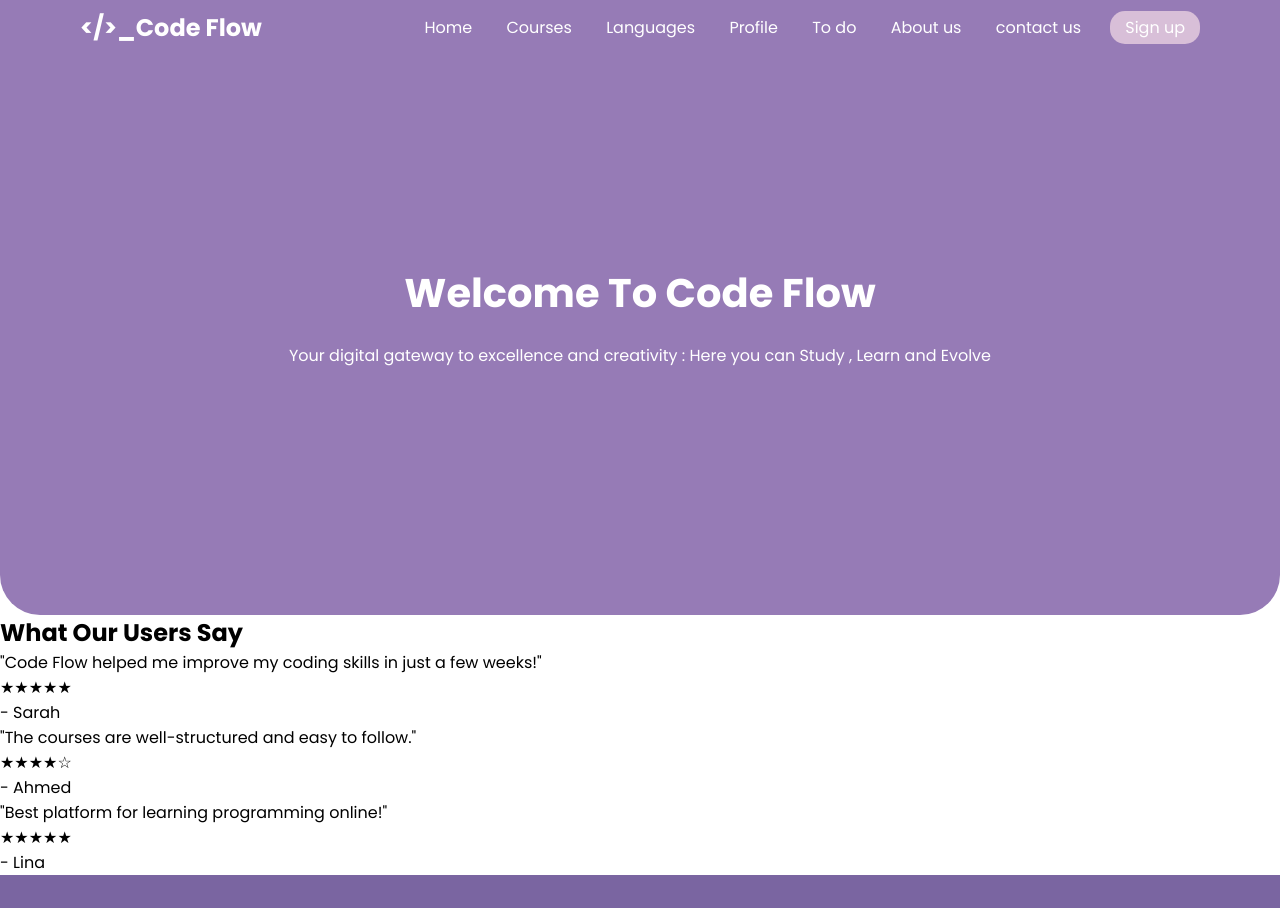
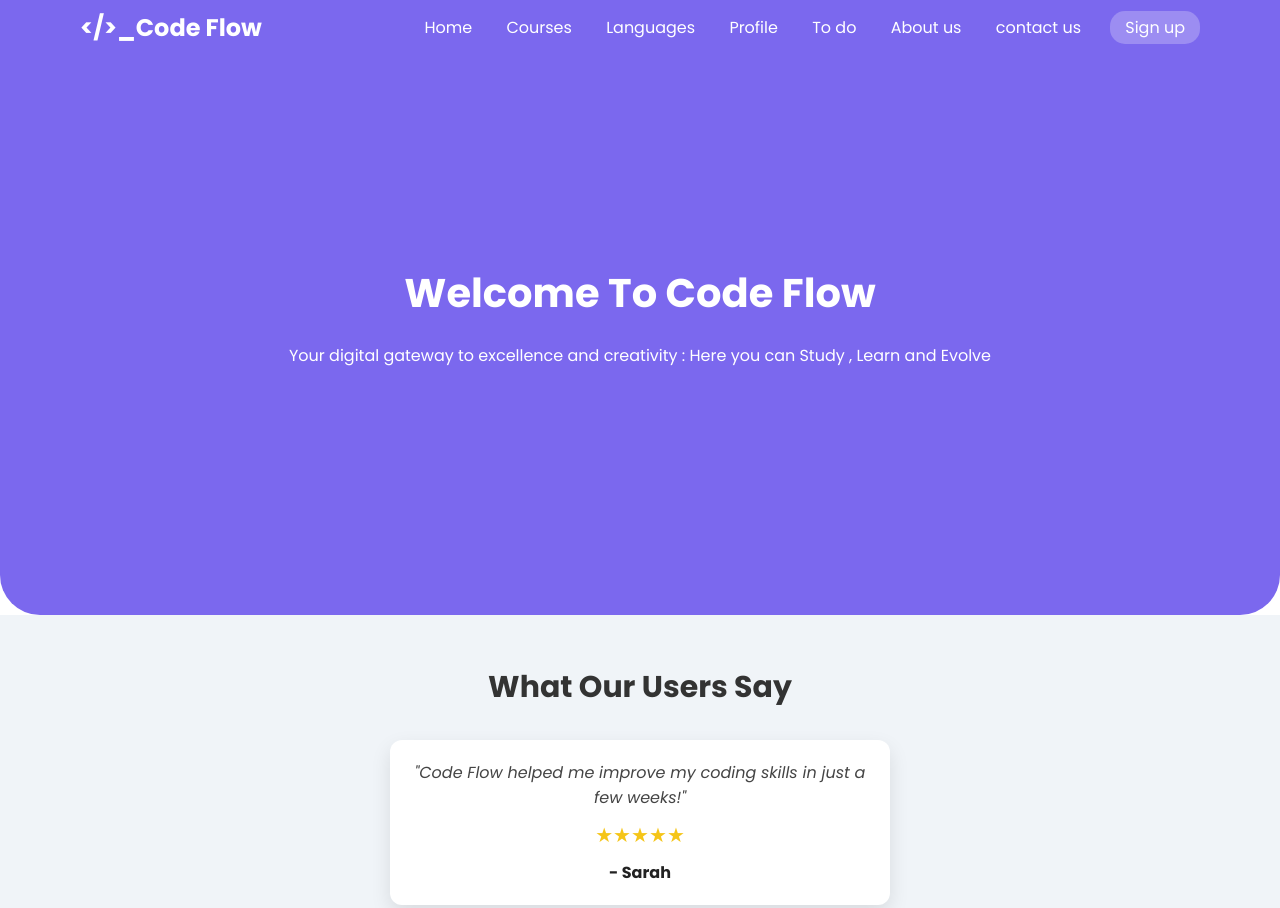
Before and after one commit to shahdAhmed55/Code-Flow, a plain HTML site: page HomePage.html in a window 1280 px wide. Shown: the top 908 px of the page. Drawn offline with Linux system fonts and the light colour scheme.

Commit message:
Add files via upload

```diff
--- a/HomePage.css
+++ b/HomePage.css
@@ -9,7 +9,7 @@
 }
 
 .header {
-    background-color: #967bb6;
+    background-color: #7b68ee;
     color: #ffffff;
     display: flex;
     justify-content: space-between;
@@ -39,11 +39,11 @@
 }
 
 .header-links a:hover {
-    background-color: #d8bfd3;
+    background-color: #9c8df2;
 }
 
 .header-links .button {
-    background-color: #d8bfd8;
+    background-color: #9c8df2;
     padding: 5px 15px;
     border: none;
     cursor: pointer;
@@ -51,7 +51,7 @@
 }
 
 .header-links .button:hover {
-    background-color: #cb89ce;
+    background-color: #5a4bc7;
 }
 
 .header-content {
@@ -61,7 +61,7 @@
     align-items: center;
     height: 70vh;
     border-radius: 0 0 40px 40px;
-    background-color: #967bb6;
+    background-color: #7b68ee;
 }
 .header-content .container{
     text-align: center;
@@ -75,3 +75,65 @@
     margin: 20px 0 40px;
     color: #ffffff;
 }
+
+.testimonials {
+    background-color: #f0f4f8;
+    padding: 50px 20px;
+    text-align: center;
+  }
+
+  .testimonials h2 {
+    font-size: 30px;
+    margin-bottom: 30px;
+    color: #333;
+  }
+
+  .testimonial-card {
+    background-color: white;
+    border-radius: 12px;
+    padding: 20px;
+    margin: 20px auto;
+    max-width: 500px;
+    box-shadow: 0 8px 20px rgba(0,0,0,0.1);
+    transition: transform 0.3s ease;
+  }
+
+  .testimonial-card:hover {
+    transform: translateY(-5px);
+  }
+
+  .testimonial-card p {
+    font-style: italic;
+    color: #444;
+  }
+
+  .testimonial-card .stars {
+    color: #f5c518;
+    font-size: 20px;
+    margin: 10px 0;
+  }
+
+  .testimonial-card span {
+    font-weight: bold;
+    color: #222;
+  }
+
+
+.footer {
+    background-color: #7b68ee;
+    color: #fff;
+    text-align: center;
+    padding: 20px 10px;
+    margin-top: 40px;
+  }
+
+  .social-icons a {
+    color: #fff;
+    margin: 0 10px;
+    font-size: 20px;
+    transition: color 0.3s;
+  }
+
+  .social-icons a:hover {
+    color: #5ea4bc; /* لون عند المرور */
+  }
```
